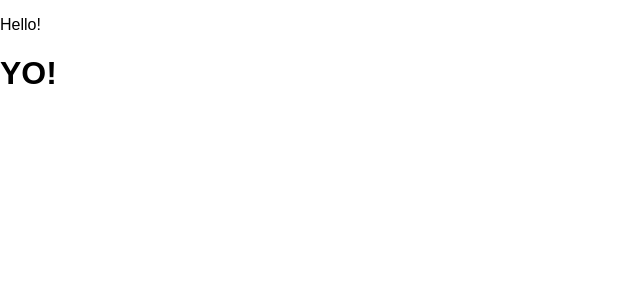
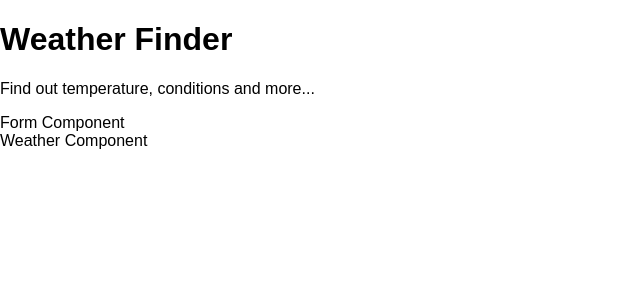
Before and after one commit to olzh2102/weather, a React (Create React App) app in the folder react-version/: page / in a window 1280 px wide. Shown: the top 300 px of the page, without its empty margins (0-640 px from the left). Built offline with nearby package versions, Linux system fonts and the light colour scheme.

Commit message:
Components

```diff
--- a/react-version/src/App.js
+++ b/react-version/src/App.js
@@ -1,11 +1,16 @@
 import React from "react"; // importing React object from react package inside package.json
+
+import Titles from "./components/Titles";
+import Form from "./components/Form";
+import Weather from "./components/Weather";
 
 class App extends React.Component {  // creates instance of App that extends React.Component
 	render() {
 		return (
 			<div>
-				<p>Hello!</p>
-				<h1>YO!</h1>
+				<Titles />
+				<Form />
+				<Weather />
 			</div>
 		);
 	}
--- /dev/null
+++ b/react-version/src/components/Form.js
@@ -0,0 +1,11 @@
+import React from "react";
+
+class Form extends React.Component {
+	render() {
+		return (
+			<div>Form Component</div>
+		);
+	}
+};
+
+export default Form;
--- /dev/null
+++ b/react-version/src/components/Titles.js
@@ -0,0 +1,14 @@
+import React from "react";
+
+class Titles extends React.Component {
+  render() {
+    return (
+      <div>
+        <h1>Weather Finder</h1>
+        <p>Find out temperature, conditions and more...</p>
+      </div>
+    );
+  }
+};
+
+export default Titles;
--- /dev/null
+++ b/react-version/src/components/Weather.js
@@ -0,0 +1,11 @@
+import React from "react";
+
+class Weather extends React.Component {
+	render() {
+		return (
+			<div>Weather Component</div>
+		);
+	}
+};
+
+export default Weather;
```
